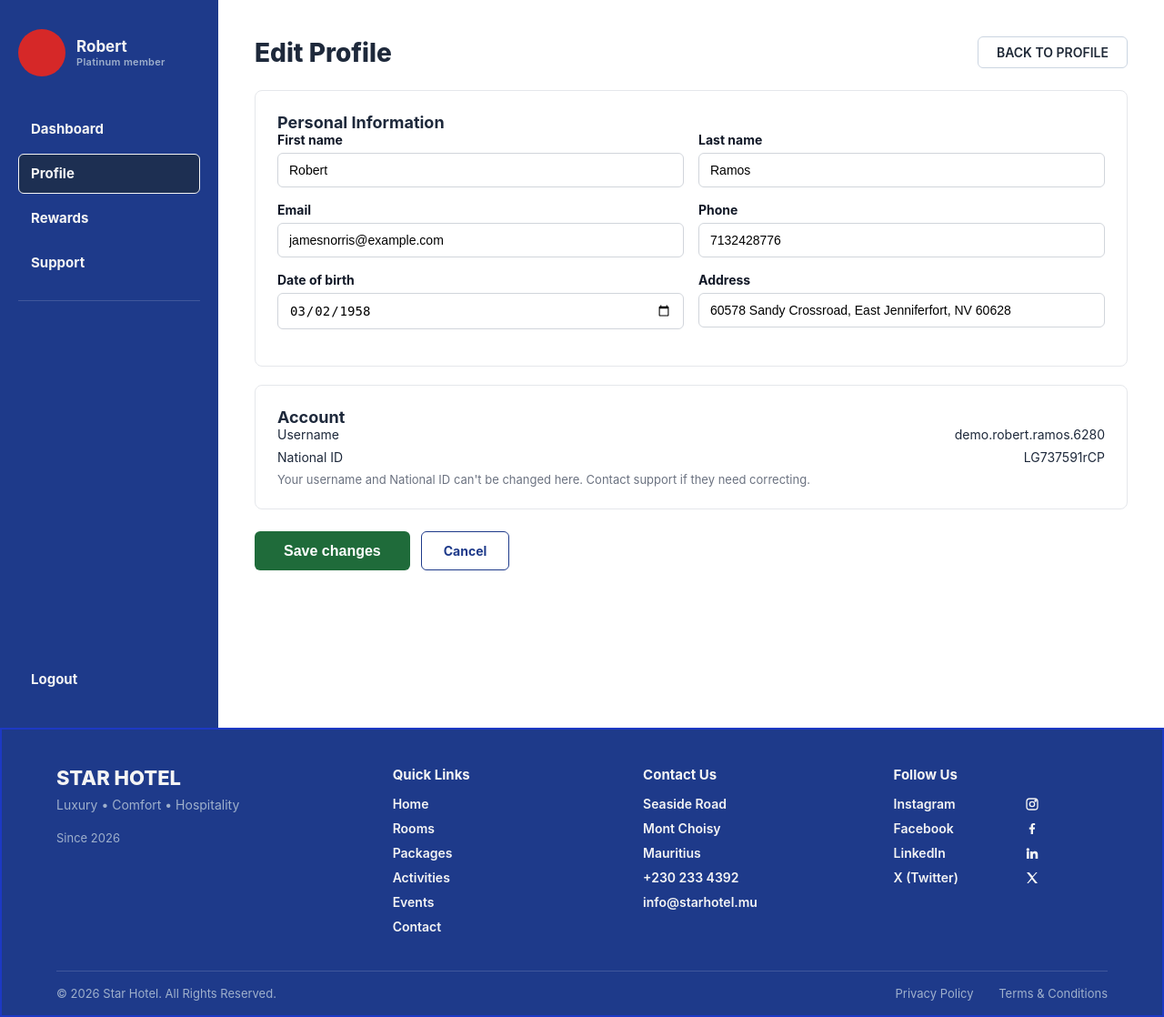
After one commit to Ayushr0129/Star-hotel, a Django app: page /profile/edit/ in a window 1280 px wide. The commit adds this page. Shown: the whole page at 91% size. Run offline with Django 5.2, Linux system fonts and the light colour scheme; data comes from the database, SQL or seed files in the repository; both versions use the stored data as it was after the commit.

Commit message:
add page allowing users to edit personal details

```diff
--- /dev/null
+++ b/StarHotel/hotel/templates/hotel/customer_profile_edit.html
@@ -0,0 +1,102 @@
+{% extends "base.html" %}
+{% load static %}
+{% block title %}Edit Profile - Star Hotel{% endblock %}
+{% block content %}
+
+    <div class="layout">
+
+        <aside class="sidebar">
+            <div class="profile">
+                <div class="avatar"></div>
+                <div class="profile-info">
+                    <div class="name">{{ customer.first_name|default:customer.username }}</div>
+                    <div class="member">{{ customer.loyalty.tier|default:"No tier" }} member</div>
+                </div>
+            </div>
+
+            <nav id="nav">
+                <div class="nav-highlight" id="navHighlight"></div>
+                <a href="{% url 'customer_dashboard' %}" class="nav-item {% if request.resolver_match.url_name == 'customer_dashboard' %}active{% endif %}">Dashboard</a>
+                <a href="{% url 'customer_profile' %}" class="nav-item {% if request.resolver_match.url_name == 'customer_profile' or request.resolver_match.url_name == 'customer_profile_edit' %}active{% endif %}">Profile</a>
+                <a href="{% url 'customer_rewards' %}" class="nav-item {% if request.resolver_match.url_name == 'customer_rewards' %}active{% endif %}">Rewards</a>
+                <a href="{% url 'customer_support' %}" class="nav-item {% if request.resolver_match.url_name == 'customer_support' %}active{% endif %}">Support</a>
+            </nav>
+
+            <hr class="divider">
+
+            <a href="#" class="logout">Logout</a>
+        </aside>
+
+        <div class="dashboard-content">
+            <div class="content-header">
+                <h1>Edit Profile</h1>
+                <a href="{% url 'customer_profile' %}" class="btn-home">BACK TO PROFILE</a>
+            </div>
+
+            {% if errors %}
+            <div class="booking-message">
+                {% for e in errors %}<div>{{ e }}</div>{% endfor %}
+            </div>
+            {% endif %}
+
+            <form method="post" novalidate>
+                {% csrf_token %}
+
+                <div class="form-section">
+                    <h2>Personal Information</h2>
+
+                    <div class="form-row">
+                        <div class="form-field">
+                            <label for="first_name">First name</label>
+                            <input type="text" id="first_name" name="first_name" value="{{ form.first_name }}" maxlength="150">
+                        </div>
+                        <div class="form-field">
+                            <label for="last_name">Last name</label>
+                            <input type="text" id="last_name" name="last_name" value="{{ form.last_name }}" maxlength="150">
+                        </div>
+                    </div>
+
+                    <div class="form-row">
+                        <div class="form-field">
+                            <label for="email">Email</label>
+                            <input type="email" id="email" name="email" value="{{ form.email }}" maxlength="254">
+                        </div>
+                        <div class="form-field">
+                            <label for="phone">Phone</label>
+                            <input type="tel" id="phone" name="phone" value="{{ form.phone }}" maxlength="20">
+                        </div>
+                    </div>
+
+                    <div class="form-row">
+                        <div class="form-field">
+                            <label for="dob">Date of birth</label>
+                            <input type="date" id="dob" name="dob" value="{{ form.dob }}">
+                        </div>
+                        <div class="form-field">
+                            <label for="address">Address</label>
+                            <input type="text" id="address" name="address" value="{{ form.address }}" maxlength="255">
+                        </div>
+                    </div>
+                </div>
+
+                <div class="form-section">
+                    <h2>Account</h2>
+                    <div class="order-row"><span>Username</span><span>{{ customer.username }}</span></div>
+                    <div class="order-row"><span>National ID</span><span>{{ customer.nid }}</span></div>
+                    <p style="font-size:13px; color:#6b7280; margin-top:8px;">
+                        Your username and National ID can't be changed here. Contact support if they need correcting.
+                    </p>
+                </div>
+
+                <div class="checkout-actions" style="justify-content:flex-start; gap:12px;">
+                    <button type="submit" class="btn-checkout" style="width:auto; padding:12px 32px;">Save changes</button>
+                    <a href="{% url 'customer_profile' %}" class="btn-outline-navy" style="text-decoration:none; display:inline-block; padding:12px 24px;">Cancel</a>
+                </div>
+            </form>
+        </div>
+
+    </div>
+
+    <script src="{% static 'js/script.js' %}"></script>
+
+{% endblock %}
--- a/StarHotel/hotel/urls.py
+++ b/StarHotel/hotel/urls.py
@@ -30,4 +30,5 @@ urlpatterns = [
     path("booking-confirmation/", views.booking_confirmation, name="booking_confirmation"),
     path("booking/<int:booking_id>/cancel/", views.cancel_booking, name="cancel_booking"),
     path("booking/<int:booking_id>/book-again/", views.book_again, name="book_again"),
+    path("profile/edit/", views.customer_profile_edit, name="customer_profile_edit"),
 ]
--- a/StarHotel/hotel/views.py
+++ b/StarHotel/hotel/views.py
@@ -21,8 +21,11 @@ from .models import (
 from datetime import datetime
 from datetime import time as dtime
 
-from django.core.exceptions import ObjectDoesNotExist
+from django.core.exceptions import ObjectDoesNotExist, ValidationError
 from django.utils import timezone
+
+import re
+from django.core.validators import validate_email
 
 CART_SESSION_KEY = "cart"
 
@@ -603,6 +606,74 @@ def get_current_customer(request):
             pass
     return Customer.objects.select_related("loyalty").first()
 
+def customer_profile_edit(request):
+    customer = get_current_customer(request)
+    if customer is None:
+        return redirect("customer_profile")
+
+    fields = ("first_name", "last_name", "email", "phone", "address", "dob")
+    form = {
+        "first_name": customer.first_name,
+        "last_name": customer.last_name,
+        "email": customer.email,
+        "phone": customer.phone,
+        "address": customer.address,
+        "dob": customer.dob.isoformat() if customer.dob else "",
+    }
+    errors = []
+
+    if request.method == "POST":
+        form = {f: request.POST.get(f, "").strip() for f in fields}
+
+        if not form["first_name"]:
+            errors.append("First name is required.")
+        elif len(form["first_name"]) > 150:
+            errors.append("First name is too long (150 characters maximum).")
+
+        if not form["last_name"]:
+            errors.append("Last name is required.")
+        elif len(form["last_name"]) > 150:
+            errors.append("Last name is too long (150 characters maximum).")
+
+        try:
+            validate_email(form["email"])
+            if len(form["email"]) > 254:
+                raise ValidationError("too long")
+        except ValidationError:
+            errors.append("Enter a valid email address.")
+
+        if form["phone"] and not re.fullmatch(r"[0-9 +().\-xX]{6,20}", form["phone"]):
+            errors.append("Phone must be 6 to 20 characters: digits, spaces, + ( ) . - or x for an extension.")
+
+        if len(form["address"]) > 255:
+            errors.append("Address is too long (255 characters maximum).")
+
+        dob = None
+        if form["dob"]:
+            try:
+                dob = date.fromisoformat(form["dob"])
+            except ValueError:
+                errors.append("Enter a valid date of birth.")
+            else:
+                if dob >= date.today():
+                    errors.append("Date of birth must be in the past.")
+
+        if not errors:
+            customer.first_name = form["first_name"]
+            customer.last_name = form["last_name"]
+            customer.email = form["email"]
+            customer.phone = form["phone"]
+            customer.address = form["address"]
+            customer.dob = dob
+            customer.save(update_fields=[
+                "first_name", "last_name", "email", "phone", "address", "dob",
+            ])
+            messages.success(request, "Your details were updated.")
+            return redirect("customer_profile")
+
+    context = {"customer": customer, "form": form, "errors": errors}
+    return render(request, "hotel/customer_profile_edit.html", context)
+
 def customer_profile(request):
     customer = get_current_customer(request)
 
```
Also changed, not shown: StarHotel/hotel/templates/hotel/customer_profile.html (+12 -4 lines), db.sqlite3.
